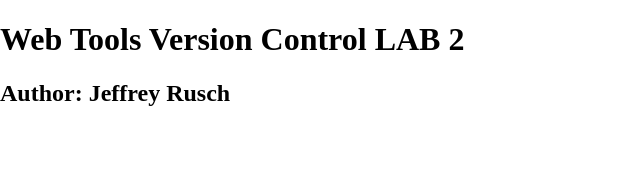
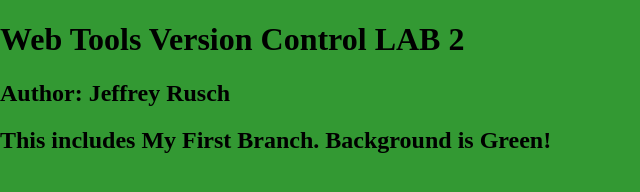
Before and after one commit to jrusch00/wtvclab3Rusch, a plain HTML site: page index.html in a window 1280 px wide. Shown: the whole page, without its empty margins (0-640 px from the left). Drawn offline with nearby package versions, Linux system fonts and the light colour scheme.

Commit message:
Commit of files for the bggreen branch
Changed the background color to green and added another h2 tag to note the change.

```diff
--- a/_css/main.css
+++ b/_css/main.css
@@ -8,6 +8,7 @@ html {
   -webkit-text-size-adjust: 100%;
 }
 html, body  {
+    background-color: #339933;
 	margin: 0;
 }
 /* Correct `block` display not defined in IE 8/9.*/
--- a/index.html
+++ b/index.html
@@ -16,6 +16,7 @@
     <header>
 	<h1>Web Tools Version Control LAB 2</h1>
     <h2>Author: Jeffrey Rusch</h2>
+    <h2>This includes My First Branch.  Background is Green!</h2>
     </header>
     <nav id="pageNav">
     </nav>
```
